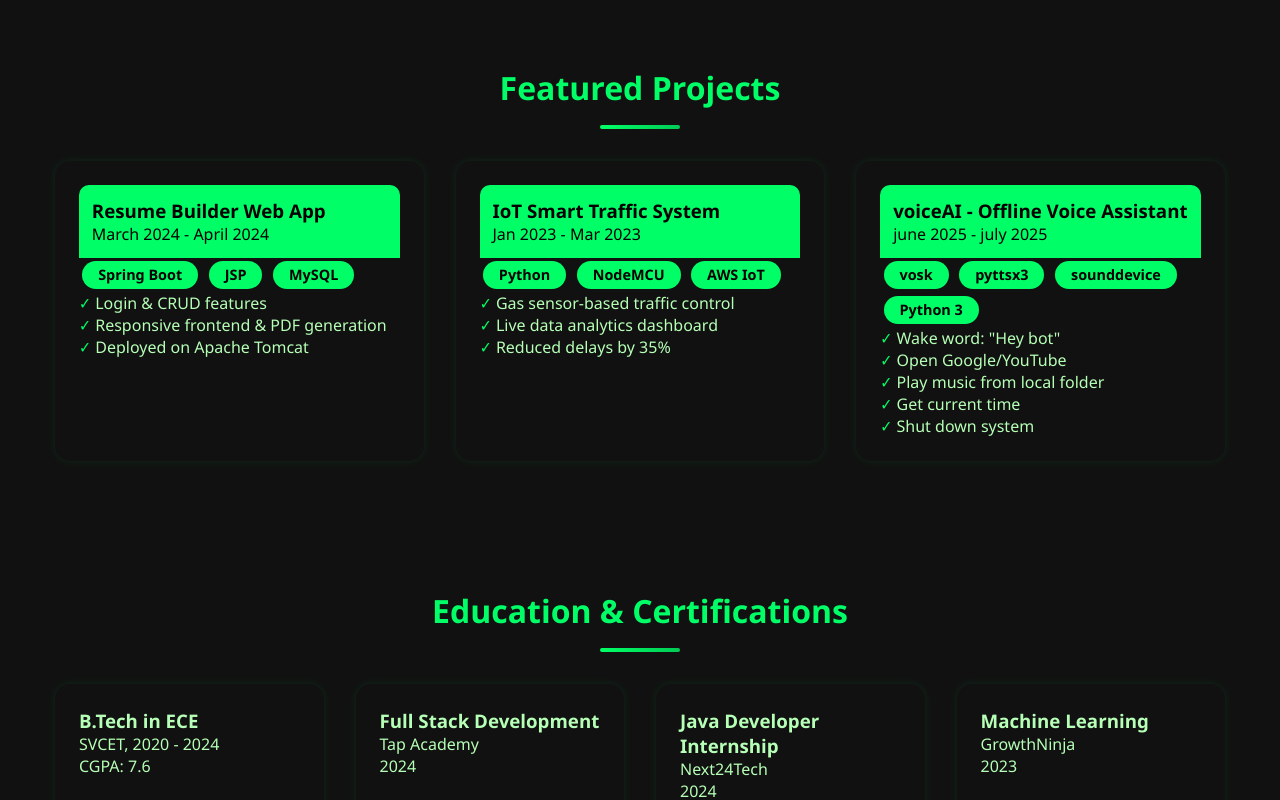
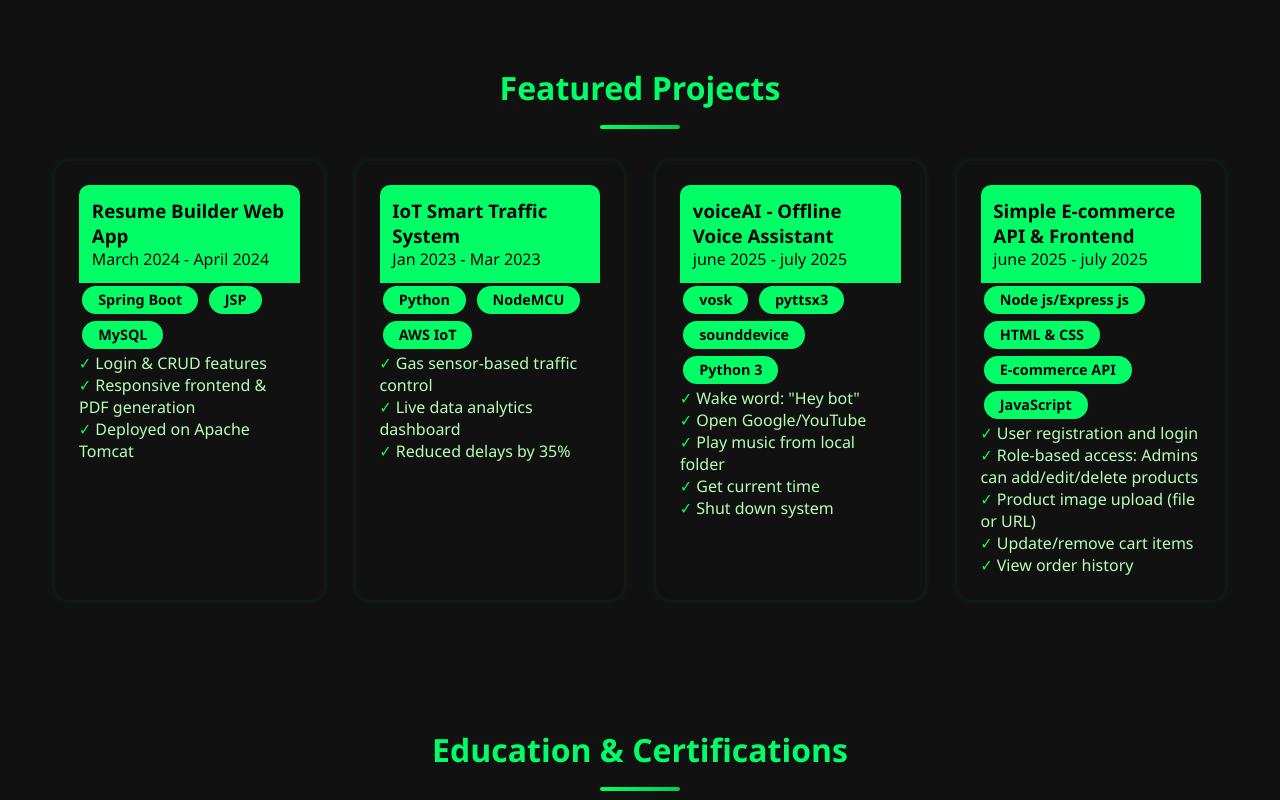
Before and after one commit to madhanbandaru/portfolio, a plain HTML site: page index.html in a window 1280 px wide. Shown: the part 1199-1999 px from the top of the page. Drawn offline with Linux system fonts and the light colour scheme.

Commit message:
project updated

```diff
--- a/index.html
+++ b/index.html
@@ -170,6 +170,31 @@
           </div>
 
         </div>
+         <div class="project-card fade-in">
+
+          <div class="project-header">
+            <a href="https://github.com/madhanbandaru/SimpleEcommerce" target="_blank" style=" text-decoration: none; color: inherit; ">
+            <h3>Simple E-commerce API & Frontend</h3>
+            <p class="project-date">june 2025 - july 2025</p>
+            </a>
+          </div>
+          <div class="project-content">
+            <div class="project-tech">
+              <span class="tech-tag">Node js/Express js</span>
+              <span class="tech-tag">HTML & CSS</span>
+              <span class="tech-tag">E-commerce API</span>
+              <span class="tech-tag">JavaScript</span>
+            </div>
+            <ul class="project-features">
+              <li>User registration and login</li>
+              <li>Role-based access: Admins can add/edit/delete products</li>
+              <li>Product image upload (file or URL)</li>
+              <li>Update/remove cart items</li>
+              <li>View order history</li>
+            </ul>
+          </div>
+
+        </div>
         </div>
       </div>
     </div>
```
